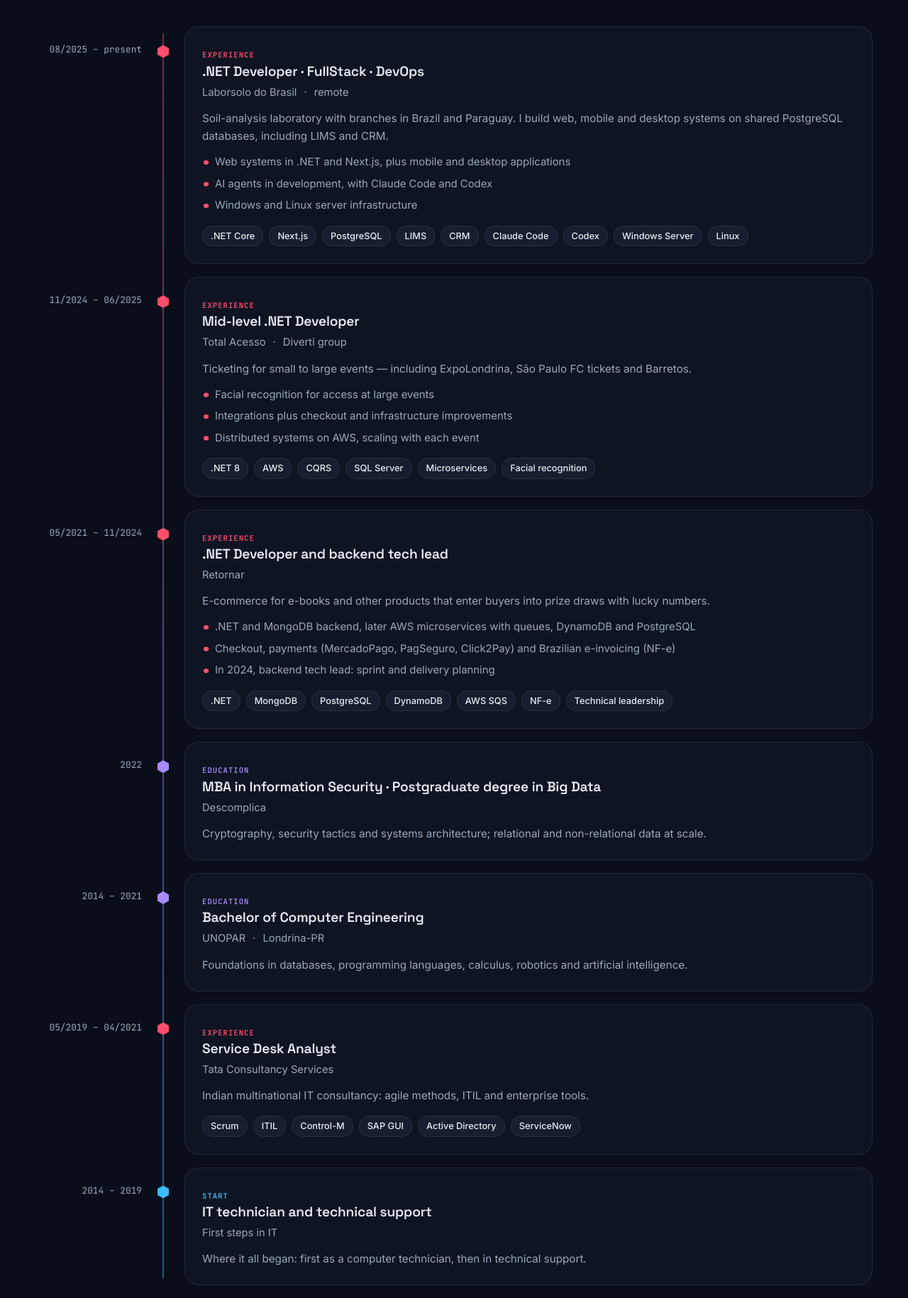
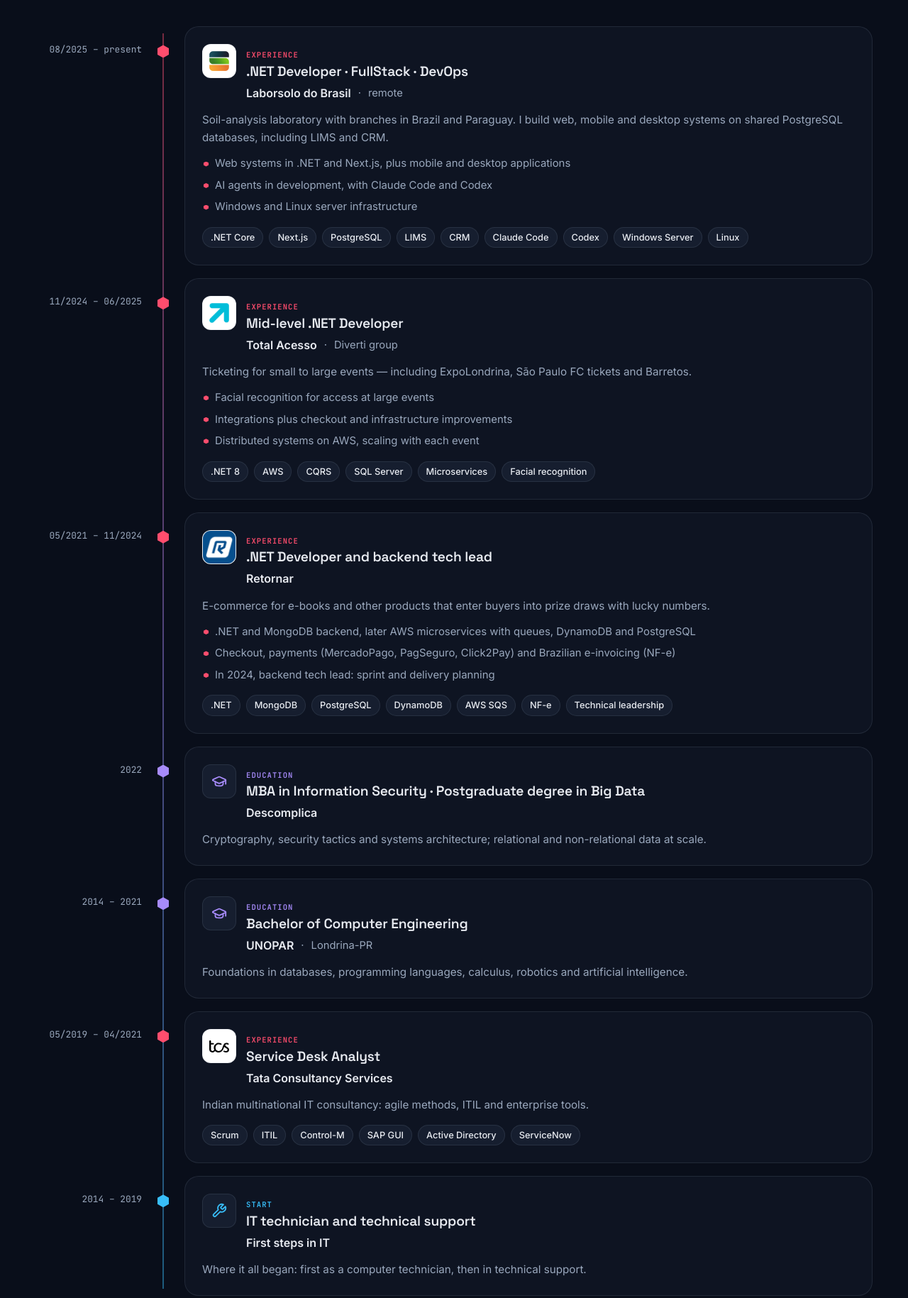
Before and after one commit to EngWagner/WebSiteEngWagner, a plain HTML site: page en/index.html in a window 1280 px wide. Shown: the part 1877-3706 px from the top of the page at 71% size. Drawn offline with Linux system fonts and the light colour scheme; no server answers; animation ran at ten frames a second.

Commit message:
Trajetória: logos das empresas e nome da empresa em destaque
- Logos de Laborsolo, Total Acesso, Retornar e TCS em images/logos/, tirados
  dos sites oficiais; o da TCS veio do Wikimedia Commons (só a palavra "tcs")
- Formação e início ganham um ícone (capelo e chave) no mesmo ladrilho
- Nome da empresa em negrito; no celular o detalhe vai para a linha de baixo
- Alphamira mostra o domínio alphamira.com.br, ainda sem link
- README e comentário-modelo explicam como incluir o logo de uma empresa

Co-Authored-By: Claude Opus 5.5 <noreply@anthropic.com>

```diff
--- a/css/styles.css
+++ b/css/styles.css
@@ -439,6 +439,26 @@ html.zone-on .zone-tip .tip-on { display: block; }
 .tl-card .org a { color: var(--accent); font-weight: 600; }
 .tl-card .org a:hover { text-decoration: underline; text-underline-offset: 3px; }
 .tl-card > p { margin-top: 12px; }
+/* Logo da empresa (ou ícone, em formação e início) ao lado do título */
+.tl-head { display: flex; align-items: flex-start; gap: 14px; }
+.tl-head-text { min-width: 0; }
+.tl-logo {
+  flex: none; width: 48px; height: 48px; padding: 9px;
+  display: grid; place-items: center; overflow: hidden;
+  border-radius: 12px; border: 1px solid var(--border);
+  background: #fff; /* os logos foram desenhados para fundo claro */
+}
+.tl-logo img { width: 100%; height: 100%; object-fit: contain; }
+.tl-logo--full { padding: 0; } /* o logo já traz o próprio fundo */
+.tl-logo--icon { padding: 0; background: var(--surface-2); color: var(--marker, var(--accent)); }
+.tl-logo--icon .i { width: 22px; height: 22px; }
+/* O nome da empresa vem em destaque; o resto da linha (remoto, grupo) fica discreto */
+.tl-card .org > span:first-child { color: var(--text); font-weight: 600; font-size: 1rem; }
+@media (max-width: 479px) {
+  /* No celular a linha não cabe: empresa em cima, detalhe embaixo, sem o "·" sobrando */
+  .tl-card .org { flex-direction: column; align-items: flex-start; gap: 0; }
+  .tl-card .org > span[aria-hidden="true"] { display: none; }
+}
 .type-pill { font-family: var(--font-mono); font-size: .66rem; font-weight: 600; letter-spacing: .1em; text-transform: uppercase; color: var(--marker, var(--accent)); }
 .highlights { margin-top: 12px; display: grid; gap: 6px; }
 .highlights li { position: relative; padding-left: 18px; color: var(--text-muted); font-size: .93rem; }
--- a/en/index.html
+++ b/en/index.html
@@ -110,6 +110,7 @@
     <symbol id="i-cloud" viewBox="0 0 24 24"><path d="M17.5 19H9a7 7 0 1 1 6.71-9h1.79a4.5 4.5 0 1 1 0 9Z"/></symbol>
     <symbol id="i-check-circle" viewBox="0 0 24 24"><path d="M22 11.08V12a10 10 0 1 1-5.93-9.14"/><path d="m9 11 3 3L22 4"/></symbol>
     <symbol id="i-wrench" viewBox="0 0 24 24"><path d="M14.7 6.3a1 1 0 0 0 0 1.4l1.6 1.6a1 1 0 0 0 1.4 0l3.77-3.77a6 6 0 0 1-7.94 7.94l-6.91 6.91a2.12 2.12 0 0 1-3-3l6.91-6.91a6 6 0 0 1 7.94-7.94l-3.76 3.76z"/></symbol>
+    <symbol id="i-graduation" viewBox="0 0 24 24"><path d="M21.42 10.922a1 1 0 0 0-.019-1.838L12.83 5.18a2 2 0 0 0-1.66 0L2.6 9.08a1 1 0 0 0 0 1.832l8.57 3.908a2 2 0 0 0 1.66 0z"/><path d="M22 10v6"/><path d="M6 12.5V16a6 3 0 0 0 12 0v-3.5"/></symbol>
     <symbol id="i-users" viewBox="0 0 24 24"><path d="M16 21v-2a4 4 0 0 0-4-4H6a4 4 0 0 0-4 4v2"/><circle cx="9" cy="7" r="4"/><path d="M22 21v-2a4 4 0 0 0-3-3.87M16 3.13a4 4 0 0 1 0 7.75"/></symbol>
     <symbol id="i-trending" viewBox="0 0 24 24"><path d="m22 7-8.5 8.5-5-5L2 17"/><path d="M16 7h6v6"/></symbol>
     <symbol id="i-bag" viewBox="0 0 24 24"><path d="M6 2 3 6v14a2 2 0 0 0 2 2h14a2 2 0 0 0 2-2V6l-3-4Z"/><path d="M3 6h18M16 10a4 4 0 0 1-8 0"/></symbol>
@@ -311,14 +312,21 @@
         <ol class="timeline">
           <!-- ITEM DA TRAJETÓRIA — copie o <li> inteiro (nos dois idiomas).
                data-tipo: experiencia | formacao | inicio. O id vira link direto (#xp-...).
-               Ordem: do mais recente para o mais antigo (pela data de término). -->
+               Ordem: do mais recente para o mais antigo (pela data de término).
+               Logo: arquivo quadrado em images/logos/ (até 96 px), num ladrilho branco;
+               tl-logo--full se o logo já tem fundo próprio. Sem logo: tl-logo--icon. -->
           <li class="tl-item reveal" data-tipo="experiencia" id="xp-laborsolo">
             <p class="tl-date"><time datetime="2025-08">08/2025</time> – <span>present</span></p>
             <span class="tl-marker" aria-hidden="true"></span>
             <article class="card tl-card">
+              <div class="tl-head">
+                <span class="tl-logo"><img src="../images/logos/laborsolo.png" alt="" width="56" height="56" loading="lazy" decoding="async"></span>
+                <div class="tl-head-text">
                   <span class="type-pill">Experience</span>
                   <h3>.NET Developer · FullStack · DevOps</h3>
                   <p class="org"><span>Laborsolo do Brasil</span><span aria-hidden="true">·</span><span>remote</span></p>
+                </div>
+              </div>
               <p>Soil-analysis laboratory with branches in Brazil and Paraguay. I build web, mobile and desktop systems on shared PostgreSQL databases, including LIMS and CRM.</p>
               <ul class="highlights">
                 <li>Web systems in .NET and Next.js, plus mobile and desktop applications</li>
@@ -336,9 +344,14 @@
             <p class="tl-date"><time datetime="2024-11">11/2024</time> – <time datetime="2025-06">06/2025</time></p>
             <span class="tl-marker" aria-hidden="true"></span>
             <article class="card tl-card">
+              <div class="tl-head">
+                <span class="tl-logo"><img src="../images/logos/total-acesso.png" alt="" width="82" height="82" loading="lazy" decoding="async"></span>
+                <div class="tl-head-text">
                   <span class="type-pill">Experience</span>
                   <h3>Mid-level .NET Developer</h3>
                   <p class="org"><span>Total Acesso</span><span aria-hidden="true">·</span><span>Diverti group</span></p>
+                </div>
+              </div>
               <p>Ticketing for small to large events — including ExpoLondrina, São Paulo FC tickets and Barretos.</p>
               <ul class="highlights">
                 <li>Facial recognition for access at large events</li>
@@ -355,9 +368,14 @@
             <p class="tl-date"><time datetime="2021-05">05/2021</time> – <time datetime="2024-11">11/2024</time></p>
             <span class="tl-marker" aria-hidden="true"></span>
             <article class="card tl-card">
+              <div class="tl-head">
+                <span class="tl-logo tl-logo--full"><img src="../images/logos/retornar.png" alt="" width="96" height="96" loading="lazy" decoding="async"></span>
+                <div class="tl-head-text">
                   <span class="type-pill">Experience</span>
                   <h3>.NET Developer and backend tech lead</h3>
                   <p class="org"><span>Retornar</span></p>
+                </div>
+              </div>
               <p>E-commerce for e-books and other products that enter buyers into prize draws with lucky numbers.</p>
               <ul class="highlights">
                 <li>.NET and MongoDB backend, later AWS microservices with queues, DynamoDB and PostgreSQL</li>
@@ -374,9 +392,14 @@
             <p class="tl-date"><time datetime="2022">2022</time></p>
             <span class="tl-marker" aria-hidden="true"></span>
             <article class="card tl-card">
+              <div class="tl-head">
+                <span class="tl-logo tl-logo--icon" aria-hidden="true"><svg class="i"><use href="#i-graduation"/></svg></span>
+                <div class="tl-head-text">
                   <span class="type-pill">Education</span>
                   <h3>MBA in Information Security · Postgraduate degree in Big Data</h3>
                   <p class="org"><span>Descomplica</span></p>
+                </div>
+              </div>
               <p>Cryptography, security tactics and systems architecture; relational and non-relational data at scale.</p>
             </article>
           </li>
@@ -385,9 +408,14 @@
             <p class="tl-date"><time datetime="2014">2014</time> – <time datetime="2021-12">2021</time></p>
             <span class="tl-marker" aria-hidden="true"></span>
             <article class="card tl-card">
+              <div class="tl-head">
+                <span class="tl-logo tl-logo--icon" aria-hidden="true"><svg class="i"><use href="#i-graduation"/></svg></span>
+                <div class="tl-head-text">
                   <span class="type-pill">Education</span>
                   <h3>Bachelor of Computer Engineering</h3>
                   <p class="org"><span>UNOPAR</span><span aria-hidden="true">·</span><span>Londrina-PR</span></p>
+                </div>
+              </div>
               <p>Foundations in databases, programming languages, calculus, robotics and artificial intelligence.</p>
             </article>
           </li>
@@ -396,9 +424,14 @@
             <p class="tl-date"><time datetime="2019-05">05/2019</time> – <time datetime="2021-04">04/2021</time></p>
             <span class="tl-marker" aria-hidden="true"></span>
             <article class="card tl-card">
+              <div class="tl-head">
+                <span class="tl-logo"><img src="../images/logos/tcs.svg" alt="" width="56" height="34" loading="lazy" decoding="async"></span>
+                <div class="tl-head-text">
                   <span class="type-pill">Experience</span>
                   <h3>Service Desk Analyst</h3>
                   <p class="org"><span>Tata Consultancy Services</span></p>
+                </div>
+              </div>
               <p>Indian multinational IT consultancy: agile methods, ITIL and enterprise tools.</p>
               <ul class="chips" aria-label="Technologies">
                 <li class="chip">Scrum</li><li class="chip">ITIL</li><li class="chip">Control-M</li><li class="chip">SAP GUI</li><li class="chip">Active Directory</li><li class="chip">ServiceNow</li>
@@ -410,9 +443,14 @@
             <p class="tl-date"><time datetime="2014">2014</time> – <time datetime="2019">2019</time></p>
             <span class="tl-marker" aria-hidden="true"></span>
             <article class="card tl-card">
+              <div class="tl-head">
+                <span class="tl-logo tl-logo--icon" aria-hidden="true"><svg class="i"><use href="#i-wrench"/></svg></span>
+                <div class="tl-head-text">
                   <span class="type-pill">Start</span>
                   <h3>IT technician and technical support</h3>
                   <p class="org"><span>First steps in IT</span></p>
+                </div>
+              </div>
               <p>Where it all began: first as a computer technician, then in technical support.</p>
             </article>
           </li>
@@ -572,7 +610,7 @@
             <span class="role">Creator</span>
             <h3>Alphamira</h3>
             <p>A project focused on financial investing, where my interest in the markets meets software engineering.</p>
-            <span class="muted-link">Coming soon</span>
+            <span class="muted-link">alphamira.com.br · coming soon</span>
           </article>
         </div>
       </div>
```
Also changed, not shown: index.html (+40 -2 lines), images/logos/laborsolo.png (added), images/logos/retornar.png (added), images/logos/tcs.svg (added), images/logos/total-acesso.png (added), 1 other file. Lines whose indentation alone changed are shown as unchanged.
